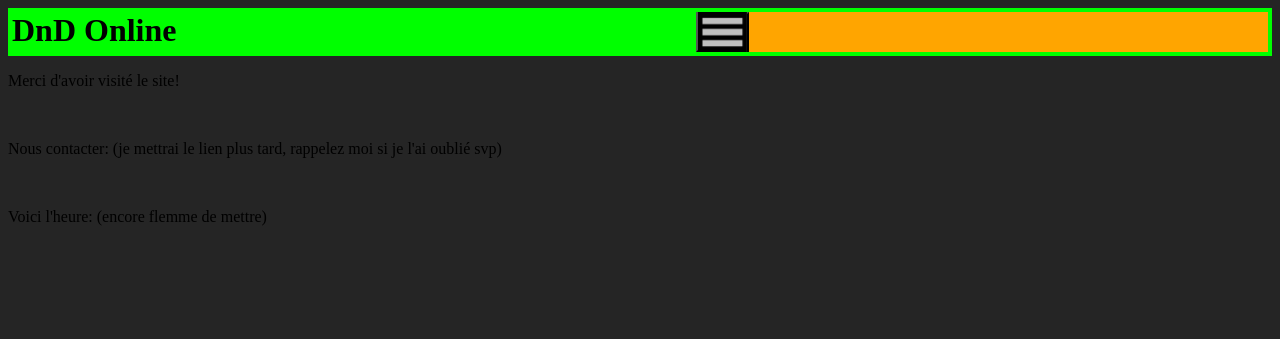
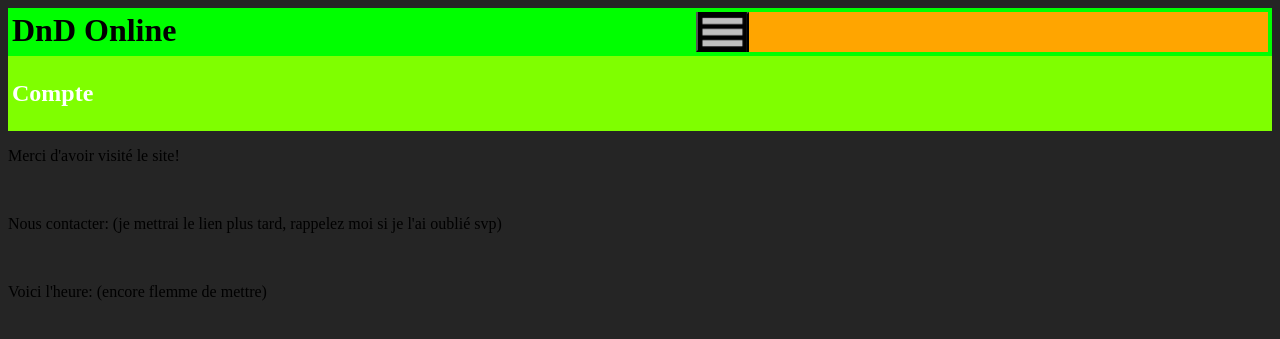
Before and after one commit to Iriax72/DnD-online, a PHP site: page /php/sections/account.php in a window 1280 px wide. Shown: the top 339 px of the page. Run offline with PHP 8.4, Linux system fonts and the light colour scheme.

Commit message:
nav fonctionnelle: ok

```diff
--- a/html/header.html
+++ b/html/header.html
@@ -11,7 +11,7 @@
                 <a href="/php/sections/accueil.php" data-section="accueil">Accueil</a>
             </li>
             <li>
-                <a href="/php/sections/accueil.php" data-section="account">Compte</a>
+                <a href="/php/sections/account.php" data-section="account">Compte</a>
             </li>
             <li>
                 <a href="/php/sections/play.php" data-section="play">Jouer</a>
--- a/php/sections/account.php
+++ b/php/sections/account.php
@@ -6,7 +6,7 @@ require __DIR__ . '/../../html/header.html';
 ?>
 
 <main>
-    <section id="account" class="hidden">
+    <section id="account">
         <h2>Compte</h2>
     </section>
 </main>
--- a/php/sections/infos.php
+++ b/php/sections/infos.php
@@ -6,7 +6,7 @@ require __DIR__ . '/../../html/header.html';
 ?>
 
 <main>
-    <section id="infos" class="hidden">
+    <section id="infos">
         <h2>Infos</h2>
     </section>
 </main>
--- a/php/sections/play.php
+++ b/php/sections/play.php
@@ -6,7 +6,7 @@ require __DIR__ . '/../../html/header.html';
 ?>
 
 <main>
-    <section id="play" class="hidden">
+    <section id="play">
         <h2>Jouer</h2>
     </section>
 </main>
--- a/php/sections/settings.php
+++ b/php/sections/settings.php
@@ -6,7 +6,7 @@ require __DIR__ . '/../../html/header.html';
 ?>
 
 <main>
-    <section id="settings" class="hidden">
+    <section id="settings">
         <h2>Réglages</h2>
     </section>
 </main>
--- a/php/sections/social.php
+++ b/php/sections/social.php
@@ -6,7 +6,7 @@ require __DIR__ . '/../../html/header.html';
 ?>
 
 <main>
-    <section id="social" class="hidden">
+    <section id="social">
         <h2>Social</h2>
     </section>
 </main>
```
